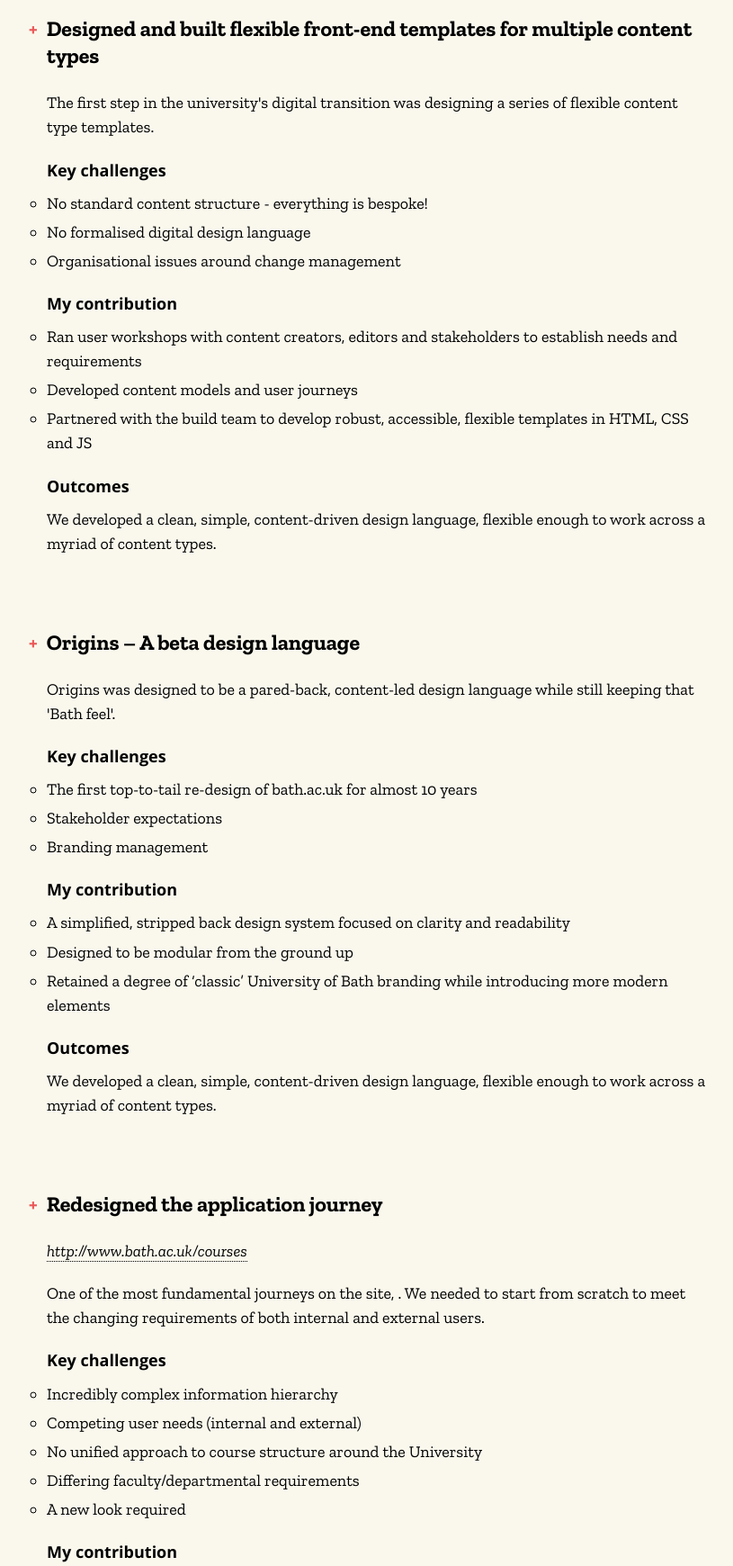
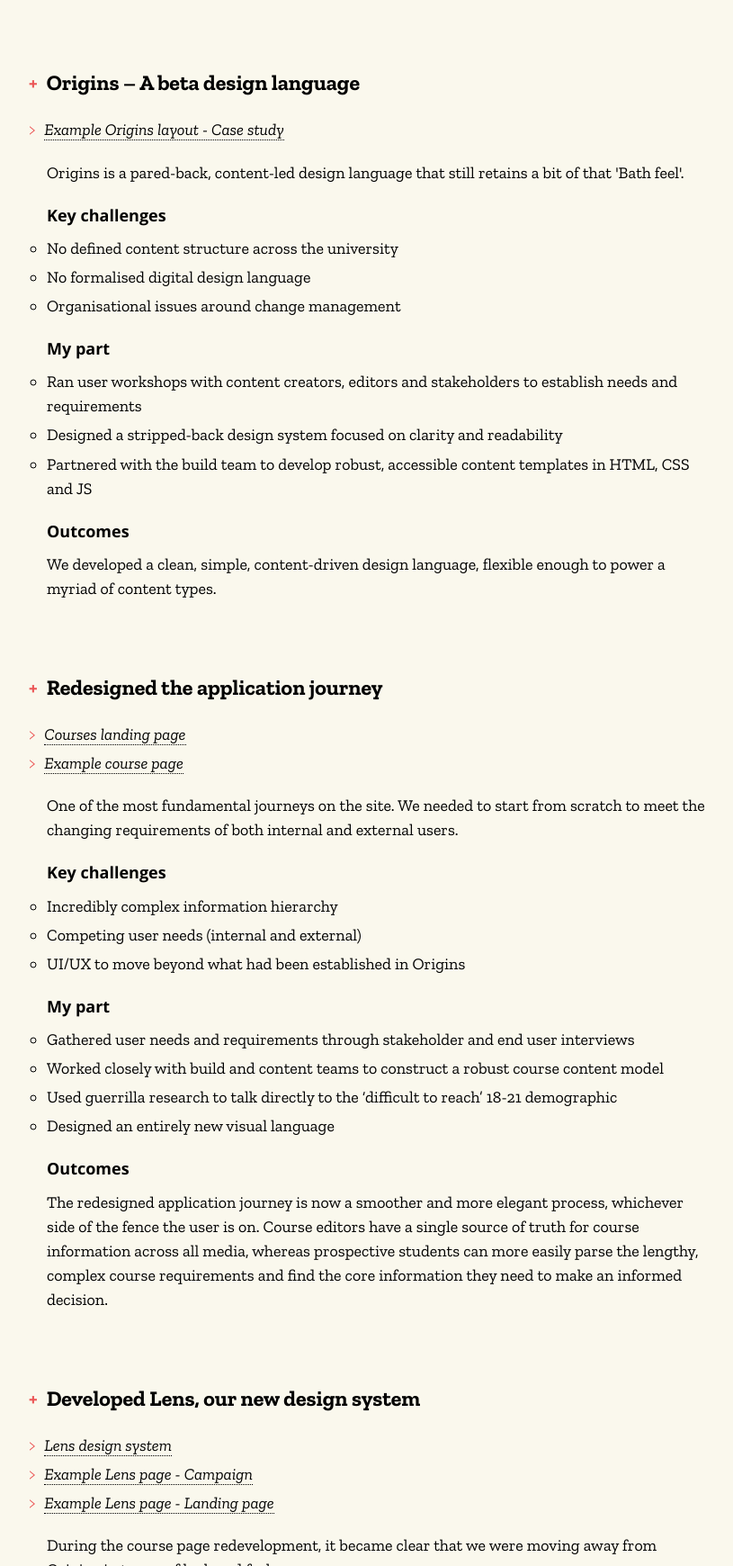
Before and after one commit to dandineen/well-seasoned, a plain HTML site: page work-uob.html in a window 1280 px wide. Shown: the part 1060-2800 px from the top of the page at 90% size, without its empty margins (28-843 px from the left). Drawn offline with nearby package versions, Linux system fonts and the light colour scheme.

Commit message:
Link list styling & portfolio updates

```diff
--- a/scss/components/_lists.scss
+++ b/scss/components/_lists.scss
@@ -19,6 +19,24 @@ ul {
     list-style: circle;
 }
 
+ul.link-list {
+    list-style: none;
+
+    li {
+        margin-left: -10px;
+
+        &::before {
+            content: ">";
+            margin-left: -10px;
+            color: $coral;
+        }
+
+        a {
+            margin-left: 10px;
+        }
+    }
+}
+
 // Definition lists
 
 dt {
--- a/scss/components/_structure.scss
+++ b/scss/components/_structure.scss
@@ -44,7 +44,6 @@ body {
 
 // Body classes
 .home {
-    // background: url(../images/home-bg.svg) no-repeat top center;
     background-color: rgba($fresh, .1);
 }
 
@@ -53,17 +52,11 @@ body {
 }
 
 .work {
-    // background: url(../images/work-bg.svg) no-repeat top center;
     background-color: rgba($hay, .1);
 }
 
 .contact {
-    // background: url(../images/contact-bg.svg) no-repeat top center;
     background-color: rgba($ocean, .1);
-
-    .headlines {
-        background-color: $ocean;
-    }
 }
 
 // DEFAULT STRUCTURE
--- a/work-uob.html
+++ b/work-uob.html
@@ -28,6 +28,7 @@
             <h1 class="splash-header"><span>The University of Bath</span> Alphas, betas, transition and beyond.</h1>
             <a id="first"></a>
             <hr class="mini-hr coral"/>
+            <h2>Achievements</h2>
 
             <!-- No.1 - Bespoke publishing platform -->
             <h3 class="achievement">A bespoke publishing platform</h3>
@@ -38,7 +39,7 @@
                 <li>Defining and structuring a completely new publishing journey</li>
                 <li>Gaining staff and stakeholder buy-in</li>
             </ul>
-            <h4>My contribution</h4>
+            <h4>My part</h4>
             <ul>
                 <li>Held staff and stakeholder interviews/workshops to establish needs and requirements</li>
                 <li>Worked iteratively to design and build an easy-to-use editor interface</li>
@@ -49,15 +50,15 @@
             <p>More than three quarters of the content on <a href="http://www.bath.ac.uk">bath.ac.uk</a> is now created and managed through the Content Publisher application. Feedback from content creators across the university has been extremely positive.</p>
 
             <!-- No.2 - Flexible front-end templates for content types -->
-            <h3 class="achievement">Designed and built flexible front-end templates for multiple content types</h3>
+            <!-- <h3 class="achievement">Designed and built flexible front-end templates for multiple content types</h3>
             <p>The first step in the university's digital transition was designing a series of flexible content type templates.</p>
             <h4>Key challenges</h4>
             <ul>
-                <li>No standard content structure - everything is bespoke!</li>
+                <li>No defined content structure across the university</li>
                 <li>No formalised digital design language</li>
                 <li>Organisational issues around change management</li>
             </ul>
-            <h4>My contribution</h4>
+            <h4>My part</h4>
             <ul>
                 <li>Ran user workshops with content creators, editors and stakeholders to establish needs and requirements</li>
                 <li>Developed content models and user journeys</li>
@@ -65,75 +66,79 @@
             </ul>
             <a id="third"></a>
             <h4>Outcomes</h4>
-            <p>We developed a clean, simple, content-driven design language, flexible enough to work across a myriad of content types.</p>
+            <p>We developed a clean, simple, content-driven design language, flexible enough to work across a myriad of content types.</p> -->
 
-            <!-- No.3 - Origins, the original design language -->
+            <!-- No.2 - Origins, the original design language -->
             <h3 class="achievement">Origins &ndash; A beta design language</h3>
-            <p>Origins was designed to be a pared-back, content-led design language while still keeping that 'Bath feel'.</p>
+            <ul class="link-list">
+                <li><a href="http://www.bath.ac.uk/case-studies/crouch-bind-set-technique-leads-to-safer-rugby-scrums/">Example Origins layout - Case study</a></li>
+            </ul>
+            <p>Origins is a pared-back, content-led design language that still retains a bit of that 'Bath feel'.</p>
             <h4>Key challenges</h4>
             <ul>
-                <li>The first top-to-tail re-design of bath.ac.uk for almost 10 years</li>
-                <li>Stakeholder expectations</li>
-                <li>Branding management</li>
+                <li>No defined content structure across the university</li>
+                <li>No formalised digital design language</li>
+                <li>Organisational issues around change management</li>
             </ul>
-            <h4>My contribution</h4>
+            <h4>My part</h4>
             <ul>
-                <li>A simplified, stripped back design system focused on clarity and readability</li>
-                <li>Designed to be modular from the ground up</li>
-                <li>Retained a degree of ‘classic’ University of Bath branding while introducing more modern elements</li>
+                <li>Ran user workshops with content creators, editors and stakeholders to establish needs and requirements</li>
+                <li>Designed a stripped-back design system focused on clarity and readability</li>
+                <li>Partnered with the build team to develop robust, accessible content templates in HTML, CSS and JS</li>
             </ul>
             <a id="fourth"></a>
             <h4>Outcomes</h4>
-            <p>We developed a clean, simple, content-driven design language, flexible enough to work across a myriad of content types.</p>
+            <p>We developed a clean, simple, content-driven design language, flexible enough to power a myriad of content types.</p>
 
             <!-- No.4 - Student admissions journey -->
             <h3 class="achievement">Redesigned the application journey</h3>
-            <p><a href="http://www.bath.ac.uk/courses">http://www.bath.ac.uk/courses</a></p>
-            <p>One of the most fundamental journeys on the site, . We needed to start from scratch to meet the changing requirements of both internal and external users.</p>
+            <ul class="link-list">
+                <li><a href="http://www.bath.ac.uk/courses">Courses landing page</a></li>
+                <li><a href="http://www.bath.ac.uk/courses/undergraduate-2018/civil-engineering/meng-civil-engineering/">Example course page</a></li>
+            </ul>
+            <p>One of the most fundamental journeys on the site. We needed to start from scratch to meet the changing requirements of both internal and external users.</p>
             <h4>Key challenges</h4>
             <ul>
                 <li>Incredibly complex information hierarchy</li>
                 <li>Competing user needs (internal and external)</li>
-                <li>No unified approach to course structure around the University</li>
-                <li>Differing faculty/departmental requirements</li>
-                <li>A new look required</li>
+                <li>UI/UX to move beyond what had been established in Origins</li>
             </ul>
-            <h4>My contribution</h4>
+            <h4>My part</h4>
             <ul>
                 <li>Gathered user needs and requirements through stakeholder and end user interviews</li>
-                <li>Worked closely with dev and content teams to construct a robust course content model</li>
+                <li>Worked closely with build and content teams to construct a robust course content model</li>
                 <li>Used guerrilla research to talk directly to the ‘difficult to reach’ 18-21 demographic</li>
-                <li>Designed an entirely new visual language for the course pages</li>
+                <li>Designed an entirely new visual language</li>
             </ul>
             <a id="fifth"></a>
             <h4>Outcomes</h4>
-            <p>The completely redesigned application process, especially the course and subject pages, are significantly more elegant.</p>
+            <p>The redesigned application journey is now a smoother and more elegant process, whichever side of the fence the user is on. Course editors have a single source of truth for course information across all media, whereas prospective students can more easily parse the lengthy, complex course requirements and find the core information they need to make an informed decision.</p>
 
             <!-- No.5 - Lens design system -->
             <h3 class="achievement">Developed Lens, our new design system</h3>
-            <p><a href="http://www.bath.ac.uk/lens-design-system">Lens design system</a> &#8611;</p>
+            <ul class="link-list">
+                <li><a href="http://www.bath.ac.uk/lens-design-system">Lens design system</a></li>
+                <li><a href="http://www.bath.ac.uk/campaigns/join-a-community-of-curious-minds/">Example Lens page - Campaign</a></li>
+                <li><a href="http://www.bath.ac.uk/faculties/faculty-of-engineering-design/">Example Lens page - Landing page</a></li>
+            </ul>
             <p>During the course page redevelopment, it became clear that we were moving away from Origins in terms of look and feel.</p>
             <h4>Key challenges</h4>
             <ul>
-                <li>Creating a modern, flexible design system that can power 20 different content types, all with wildly varying content requirements</li>
-                <li>Establish a component-based workflow across all disciplines. We don’t design and build whole pages any more!</li>
-                <li>Move the University brand forwards without contradicting what we already have in print etc.</li>
+                <li>Creating a modern, flexible design system that can power 20+ content types, all with wildly varying content requirements</li>
+                <li>Champion a component-based workflow across all disciplines</li>
                 <li>Establish a long-term design system that pulls together a style guide, a pattern library and other content creation</li>
             </ul>
-            <h4>My contribution</h4>
+            <h4>My part</h4>
             <ul>
-                <li>Audit our existing design system Origins, along with other design assets across the University</li>
-                <li>Hold stakeholder and end user interviews to establish expectations, needs and requirements</li>
-                <li>Developed a new design language</li>
-                <li>Applied this new componentised design system to a number of content types</li>
-                <li>Created the Lens design system, pattern library and style guide. It’s not automated yet but it’s getting there!</li>
-                <li>Defined a new component-based workflow that integrates the pattern library into our process</li>
+                <li>Audited our existing design system, Origins, along with other design assets from around the University</li>
+                <li>Held stakeholder and end user interviews to establish expectations, needs and requirements</li>
+                <li>Created the Lens design system, pattern library and style guide</li>
             </ul>
             <h4>Outcomes</h4>
             <ul>
-                <li>The pattern library provides a quick and easy way to build static prototypes, reducing development time at this stage.</li>
-                <li>Lens has been embraced across the University with previously recalcitrant faculties and departments embracing transition more positively as the new templates better meet their requirements</li>
-                <li>Positive response from users in target 16 - 18 demographic. The new look, structure and approach is more in line with their expectations of a modern, dynamic organisation</li>
+                <p>Lens has been embraced across the University with previously recalcitrant faculties and departments embracing transition more positively as the new templates better meet their requirements.</p>
+                <p>Positive response from users in target 16 - 18 demographic. The new look, structure and approach is more in line with their expectations of a modern, dynamic organisation.</p>
+                <p>The pattern library provides a quick and easy way to build static prototypes, freeing up time for increased user research.</p>
             </ul>
         </div>
     </main>
```
Also changed, not shown: work.html (+6 -4 lines), css/spice.css, scss/components/_links.scss (line endings or trailing spaces).
